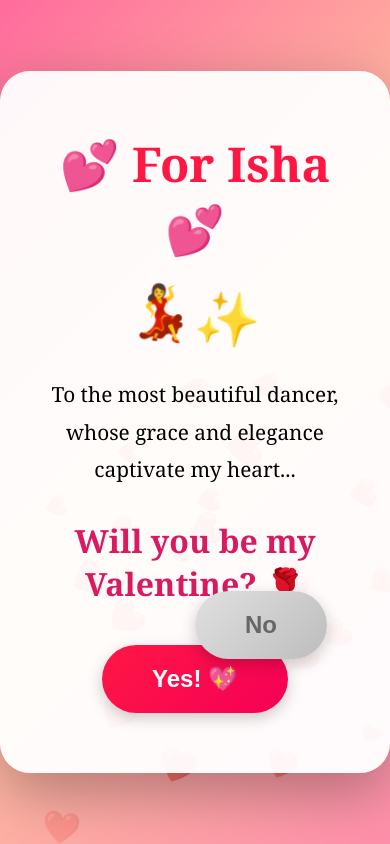
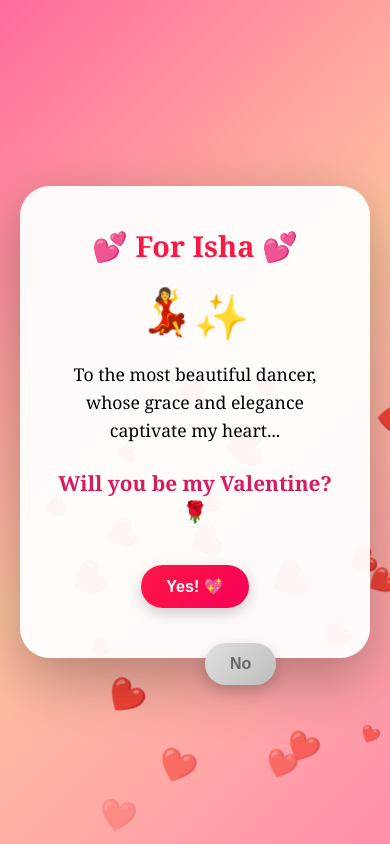
Before and after one commit to maddy021/timepass, a plain HTML site: page index.html in a window 390 px wide. Drawn offline with Linux system fonts and the light colour scheme.

Commit message:
Update index.html

```diff
--- a/index.html
+++ b/index.html
@@ -20,6 +20,7 @@ body {
     justify-content: center;
     align-items: center;
     overflow: hidden;
+    padding: 20px;
 }
 
 /* Floating hearts */
@@ -49,29 +50,30 @@ body {
 
 .container {
     background: rgba(255, 255, 255, 0.95);
-    padding: 60px 50px;
+    padding: 40px 30px;
     border-radius: 30px;
     box-shadow: 0 20px 60px rgba(0, 0, 0, 0.3);
     text-align: center;
     max-width: 600px;
+    width: 100%;
     z-index: 10;
 }
 
 h1 {
     color: #ff1744;
-    font-size: 3em;
+    font-size: 2.5em;
     margin-bottom: 20px;
 }
 
 .message {
-    font-size: 1.3em;
-    margin: 30px 0;
-    line-height: 1.8;
+    font-size: 1.1em;
+    margin: 20px 0;
+    line-height: 1.6;
 }
 
 .dancer-emoji {
-    font-size: 3em;
-    margin: 20px 0;
+    font-size: 2.5em;
+    margin: 15px 0;
     animation: dance 2s infinite;
 }
 
@@ -82,25 +84,27 @@ h1 {
 }
 
 .question {
-    font-size: 2em;
+    font-size: 1.6em;
     color: #d81b60;
-    margin: 30px 0;
+    margin: 25px 0;
     font-weight: bold;
 }
 
 .buttons {
-    margin-top: 40px;
+    margin-top: 30px;
+    position: relative;
 }
 
 button {
-    padding: 20px 50px;
-    font-size: 1.5em;
+    padding: 15px 35px;
+    font-size: 1.2em;
     border: none;
     border-radius: 50px;
     cursor: pointer;
     font-weight: bold;
     transition: all 0.2s ease;
     box-shadow: 0 5px 15px rgba(0,0,0,0.2);
+    margin: 10px;
 }
 
 #yesBtn {
@@ -115,20 +119,20 @@ button {
 #noBtn {
     background: linear-gradient(135deg, #e0e0e0, #bdbdbd);
     color: #666;
-    position: fixed; /* important */
+    position: fixed;
     left: 50%;
-    top: 70%;
+    top: 75%;
 }
 
 .response,
 .romantic-message,
 .celebration {
     display: none;
-    margin-top: 30px;
+    margin-top: 20px;
 }
 
 .romantic-message {
-    padding: 30px;
+    padding: 20px;
     background: linear-gradient(135deg, #fff0f5, #ffe4e1);
     border-radius: 20px;
     border: 2px solid #ff69b4;
@@ -137,6 +141,13 @@ button {
 @keyframes pulse {
     0%,100% { transform: scale(1); }
     50% { transform: scale(1.1); }
+}
+
+/* Extra small screens */
+@media (max-width: 480px) {
+    h1 { font-size: 1.8em; }
+    .question { font-size: 1.3em; }
+    button { font-size: 1em; padding: 12px 25px; }
 }
 </style>
 </head>
@@ -196,26 +207,20 @@ function createHeart() {
     heartContainer.appendChild(heart);
     setTimeout(() => heart.remove(), 15000);
 }
-setInterval(createHeart, 300);
+setInterval(createHeart, 400);
 for (let i = 0; i < 15; i++) createHeart();
 
-/* ESCAPE ANYWHERE ON SCREEN */
-document.addEventListener('mousemove', function(e) {
-
+/* Escape Logic (Desktop + Mobile) */
+function moveButtonAway(x, y) {
     const btnRect = noBtn.getBoundingClientRect();
-
-    const mouseX = e.clientX;
-    const mouseY = e.clientY;
 
     const btnCenterX = btnRect.left + btnRect.width / 2;
     const btnCenterY = btnRect.top + btnRect.height / 2;
 
-    const distance = Math.hypot(mouseX - btnCenterX, mouseY - btnCenterY);
+    const distance = Math.hypot(x - btnCenterX, y - btnCenterY);
 
-    if (distance < 150) {
-
+    if (distance < 130) {
         const padding = 10;
-
         const maxX = window.innerWidth - noBtn.offsetWidth - padding;
         const maxY = window.innerHeight - noBtn.offsetHeight - padding;
 
@@ -225,6 +230,17 @@ document.addEventListener('mousemove', function(e) {
         noBtn.style.left = newX + "px";
         noBtn.style.top = newY + "px";
     }
+}
+
+/* Desktop */
+document.addEventListener('mousemove', function(e) {
+    moveButtonAway(e.clientX, e.clientY);
+});
+
+/* Mobile */
+document.addEventListener('touchmove', function(e) {
+    const touch = e.touches[0];
+    moveButtonAway(touch.clientX, touch.clientY);
 });
 
 /* YES button */
```
